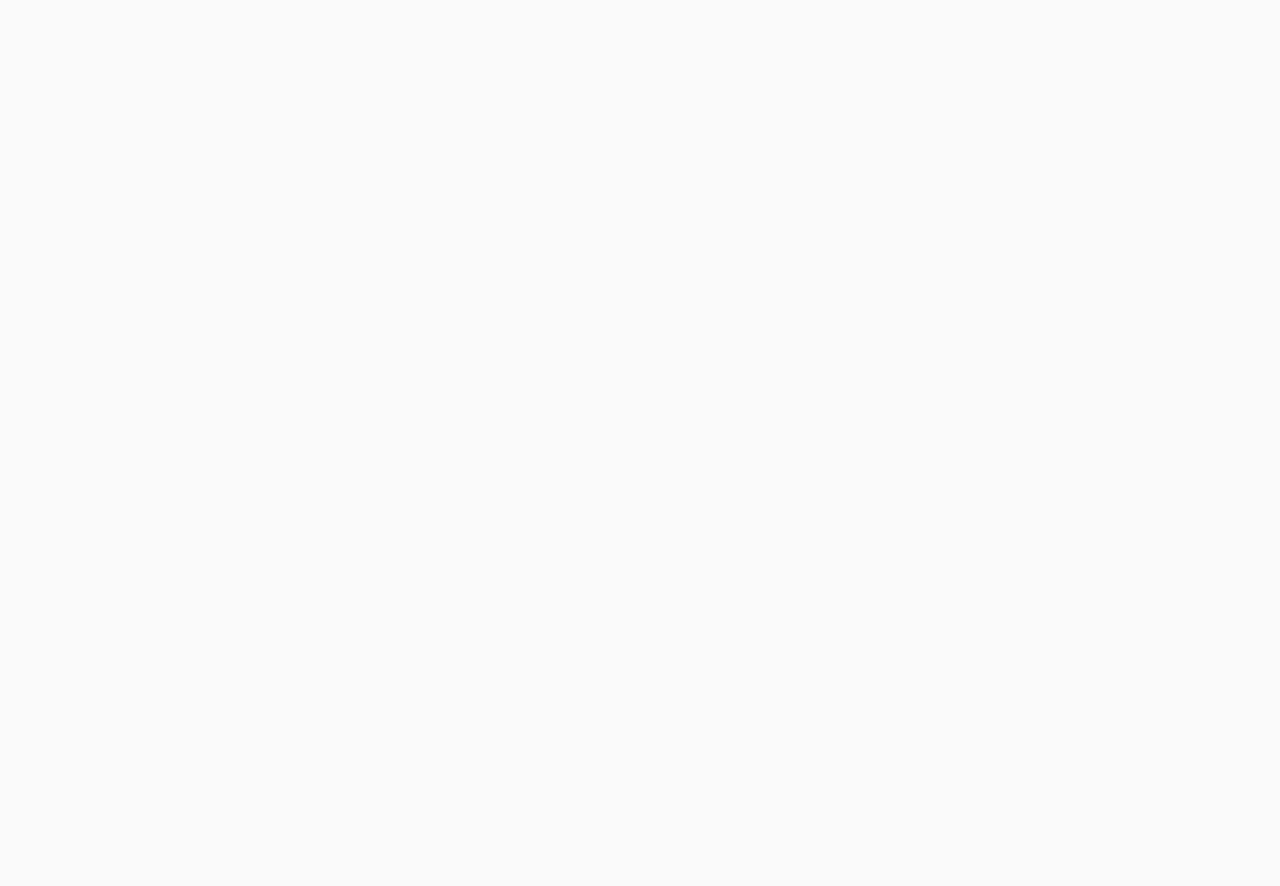
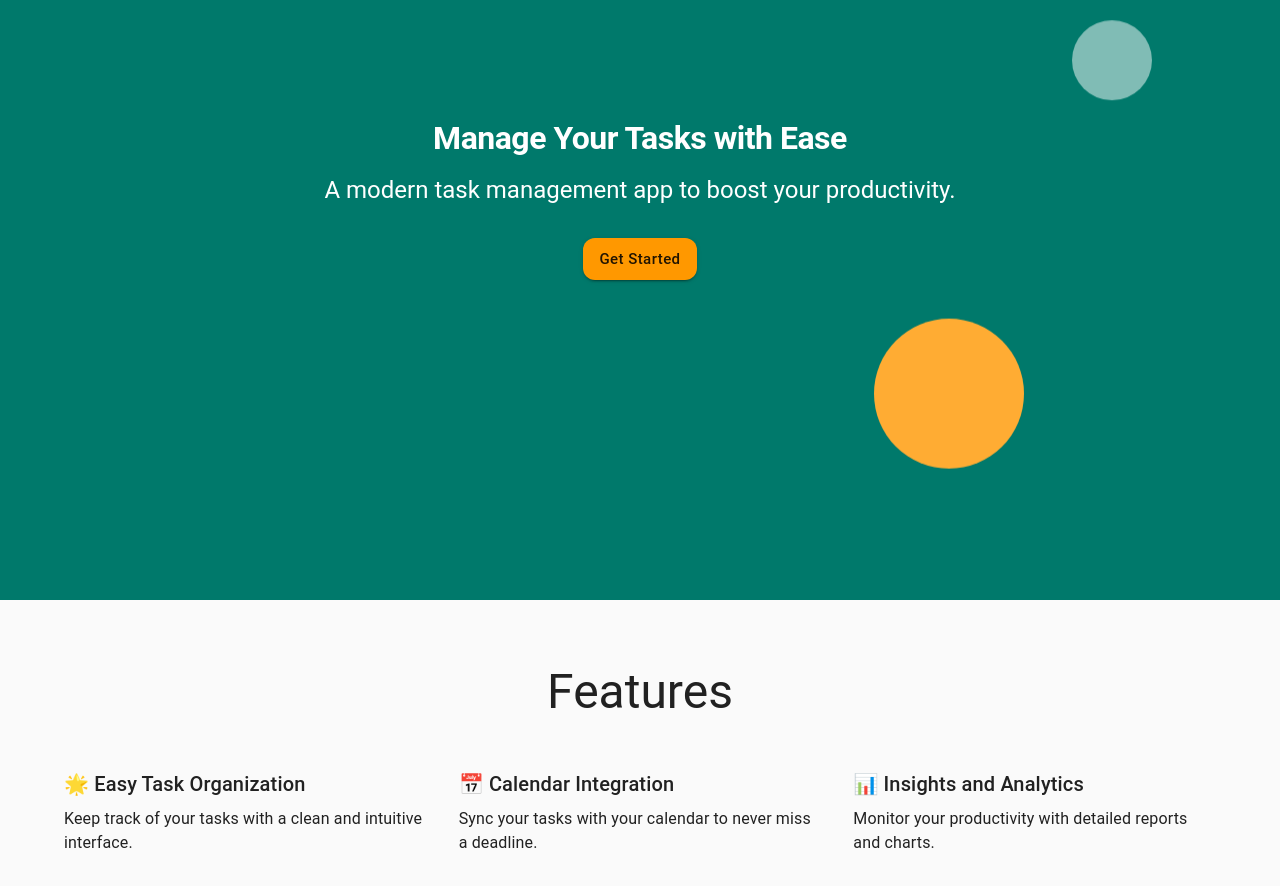
Before and after one commit to vladyslav-holovashchenko-web/task-management-app, a React (Vite) app: page / in a window 1280 px wide. Shown: the part 200-1086 px from the top of the page. Before the commit the page ends 800 px from the top, so only its background shows below. Built offline with nearby package versions, Linux system fonts and the light colour scheme.

Commit message:
add landing page

```diff
--- /dev/null
+++ b/src/components/LandingPage/FeaturesSection.tsx
@@ -0,0 +1,45 @@
+import { Box, Container, Typography } from '@mui/material'
+import Grid from '@mui/material/Grid2'
+import { FC } from 'react'
+
+const features = [
+  {
+    icon: '🌟',
+    title: 'Easy Task Organization',
+    description: 'Keep track of your tasks with a clean and intuitive interface.',
+  },
+  {
+    icon: '📅',
+    title: 'Calendar Integration',
+    description: 'Sync your tasks with your calendar to never miss a deadline.',
+  },
+  {
+    icon: '📊',
+    title: 'Insights and Analytics',
+    description: 'Monitor your productivity with detailed reports and charts.',
+  },
+]
+
+const FeaturesSection: FC = () => {
+  return (
+    <Box sx={{ py: 8, backgroundColor: 'background.default' }}>
+      <Container maxWidth="lg">
+        <Typography variant="h3" sx={{ textAlign: 'center', mb: 6 }}>
+          Features
+        </Typography>
+        <Grid container spacing={4}>
+          {features.map((feature, index) => (
+            <Grid key={index} size={{ xs: 12, md: 4 }}>
+              <Typography variant="h6" gutterBottom>
+                {feature.icon} {feature.title}
+              </Typography>
+              <Typography>{feature.description}</Typography>
+            </Grid>
+          ))}
+        </Grid>
+      </Container>
+    </Box>
+  )
+}
+
+export default FeaturesSection
--- /dev/null
+++ b/src/components/LandingPage/HeroSection.tsx
@@ -0,0 +1,94 @@
+import { FC } from 'react'
+import { Box, Typography, Button } from '@mui/material'
+
+interface Props {
+  title: string
+  subtitle: string
+  buttonText: string
+}
+
+const HeroSection: FC<Props> = ({ title, subtitle, buttonText }) => {
+  return (
+    <Box
+      sx={{
+        position: 'relative',
+        display: 'flex',
+        flexDirection: 'column',
+        alignItems: 'center',
+        justifyContent: 'center',
+        height: '100vh',
+        textAlign: 'center',
+        backgroundColor: 'primary.main',
+        color: 'white',
+        overflow: 'hidden',
+        padding: '2rem',
+      }}
+    >
+      <Box
+        sx={{
+          position: 'absolute',
+          top: '10%',
+          left: '15%',
+          width: '100px',
+          height: '100px',
+          backgroundColor: 'secondary.main',
+          borderRadius: '50%',
+          animation: 'floating 6s ease-in-out infinite',
+        }}
+      />
+      <Box
+        sx={{
+          position: 'absolute',
+          bottom: '15%',
+          right: '20%',
+          width: '150px',
+          height: '150px',
+          backgroundColor: 'secondary.light',
+          borderRadius: '50%',
+          animation: 'floating 8s ease-in-out infinite reverse',
+        }}
+      />
+      <Box
+        sx={{
+          position: 'absolute',
+          top: '30%',
+          right: '10%',
+          width: '80px',
+          height: '80px',
+          backgroundColor: 'white',
+          opacity: 0.5,
+          borderRadius: '50%',
+          animation: 'floating 4s ease-in-out infinite',
+        }}
+      />
+
+      <Typography variant="h1" sx={{ mb: 2 }}>
+        {title}
+      </Typography>
+      <Typography variant="h5" sx={{ mb: 4 }}>
+        {subtitle}
+      </Typography>
+      <Button variant="contained" color="secondary" size="large">
+        {buttonText}
+      </Button>
+
+      <style>
+        {`
+          @keyframes floating {
+            0% {
+              transform: translateY(0);
+            }
+            50% {
+              transform: translateY(-20px);
+            }
+            100% {
+              transform: translateY(0);
+            }
+          }
+        `}
+      </style>
+    </Box>
+  )
+}
+
+export default HeroSection
--- /dev/null
+++ b/src/components/LandingPage/PreviewSection.tsx
@@ -0,0 +1,31 @@
+import { Box, Typography } from '@mui/material'
+import { FC } from 'react'
+import previewImg from '../../assets/preview.png'
+
+const PreviewSection: FC = () => {
+  return (
+    <Box
+      sx={{
+        py: 8,
+        backgroundColor: 'background.paper',
+        textAlign: 'center',
+      }}
+    >
+      <Typography variant="h3" sx={{ mb: 4 }}>
+        See It in Action
+      </Typography>
+      <img
+        src={previewImg}
+        alt="App preview"
+        style={{
+          maxWidth: '100%',
+          height: 'auto',
+          borderRadius: 8,
+          boxShadow: '0 4px 8px rgba(0, 0, 0, 0.1)',
+        }}
+      />
+    </Box>
+  )
+}
+
+export default PreviewSection
--- /dev/null
+++ b/src/components/LandingPage/index.ts
@@ -0,0 +1,5 @@
+import FeaturesSection from './FeaturesSection'
+import HeroSection from './HeroSection'
+import PreviewSection from './PreviewSection'
+
+export { FeaturesSection, HeroSection, PreviewSection }
--- a/src/main.tsx
+++ b/src/main.tsx
@@ -5,15 +5,15 @@
 import { store } from './store'
 
 import './styles/index.css'
-import { Loading } from './components/Loading'
+import { Loading } from './components/ui/Loading'
 import { ThemeProvider } from '@mui/material'
 import theme from './styles/theme'
 
-const Home = lazy(() => import('./pages/Home'))
+const LandingPage = lazy(() => import('./pages/LandingPage'))
 const NotFound = lazy(() => import('./pages/NotFound'))
 
 const routes = [
-  { path: '/', element: <Home /> },
+  { path: '/', element: <LandingPage /> },
   { path: '*', element: <NotFound /> },
 ]
 
--- a/src/pages/Home.tsx
+++ b/src/pages/Home.tsx
@@ -1,5 +1,116 @@
+import { Box, Typography, Button, Container, Grid } from '@mui/material'
 import { FC } from 'react'
 
-const Home: FC = () => <h1>Task Management Application</h1>
+export const LandingPage: FC = () => {
+  return (
+    <Box>
+      {/* Hero Section */}
+      <Box
+        sx={{
+          display: 'flex',
+          flexDirection: 'column',
+          alignItems: 'center',
+          justifyContent: 'center',
+          height: '100vh',
+          textAlign: 'center',
+          backgroundColor: 'primary.main',
+          color: 'white',
+          padding: '2rem',
+        }}
+      >
+        <Typography variant="h1" sx={{ mb: 2 }}>
+          Manage Your Tasks with Ease
+        </Typography>
+        <Typography variant="h5" sx={{ mb: 4 }}>
+          A modern task management app to boost your productivity.
+        </Typography>
+        <Button variant="contained" color="secondary" size="large">
+          Get Started
+        </Button>
+      </Box>
 
-export default Home
+      {/* Features Section */}
+      <Box sx={{ py: 8, backgroundColor: 'background.default' }}>
+        <Container maxWidth="lg">
+          <Typography variant="h3" sx={{ textAlign: 'center', mb: 6 }}>
+            Features
+          </Typography>
+          <Grid container spacing={4}>
+            <Grid item xs={12} md={4}>
+              <Typography variant="h6" gutterBottom>
+                🌟 Easy Task Organization
+              </Typography>
+              <Typography>Keep track of your tasks with a clean and intuitive interface.</Typography>
+            </Grid>
+            <Grid item xs={12} md={4}>
+              <Typography variant="h6" gutterBottom>
+                📅 Calendar Integration
+              </Typography>
+              <Typography>Sync your tasks with your calendar to never miss a deadline.</Typography>
+            </Grid>
+            <Grid item xs={12} md={4}>
+              <Typography variant="h6" gutterBottom>
+                📊 Insights and Analytics
+              </Typography>
+              <Typography>Monitor your productivity with detailed reports and charts.</Typography>
+            </Grid>
+          </Grid>
+        </Container>
+      </Box>
+
+      {/* Preview Section */}
+      <Box
+        sx={{
+          py: 8,
+          backgroundColor: 'background.paper',
+          textAlign: 'center',
+        }}
+      >
+        <Typography variant="h3" sx={{ mb: 4 }}>
+          See It in Action
+        </Typography>
+        <img
+          src="/assets/preview.png"
+          alt="App preview"
+          style={{
+            maxWidth: '100%',
+            height: 'auto',
+            borderRadius: 8,
+            boxShadow: '0 4px 8px rgba(0, 0, 0, 0.1)',
+          }}
+        />
+      </Box>
+
+      {/* Call-to-Action */}
+      <Box
+        sx={{
+          py: 6,
+          backgroundColor: 'primary.light',
+          textAlign: 'center',
+        }}
+      >
+        <Typography variant="h4" sx={{ mb: 3 }}>
+          Ready to Get Started?
+        </Typography>
+        <Button variant="contained" color="primary" size="large" sx={{ mr: 2 }}>
+          Sign Up
+        </Button>
+        <Button variant="outlined" color="secondary" size="large">
+          Learn More
+        </Button>
+      </Box>
+
+      {/* Footer */}
+      <Box
+        sx={{
+          py: 4,
+          backgroundColor: 'text.primary',
+          color: 'white',
+          textAlign: 'center',
+        }}
+      >
+        <Typography variant="body2">© 2024 Task Management App. All rights reserved.</Typography>
+      </Box>
+    </Box>
+  )
+}
--- /dev/null
+++ b/src/pages/LandingPage.tsx
@@ -0,0 +1,49 @@
+import { Box, Button, Typography } from '@mui/material'
+import { FC } from 'react'
+import { HeroSection, FeaturesSection, PreviewSection } from '../components/LandingPage'
+
+const LandingPage: FC = () => {
+  return (
+    <Box>
+      <HeroSection
+        title="Manage Your Tasks with Ease"
+        subtitle="A modern task management app to boost your productivity."
+        buttonText="Get Started"
+      />
+
+      <FeaturesSection />
+      <PreviewSection />
+
+      <Box
+        sx={{
+          py: 6,
+          backgroundColor: 'primary.light',
+          textAlign: 'center',
+        }}
+      >
+        <Typography variant="h4" sx={{ mb: 3 }}>
+          Ready to Get Started?
+        </Typography>
+        <Button variant="contained" color="primary" size="large" sx={{ mr: 2 }}>
+          Sign Up
+        </Button>
+        <Button variant="outlined" color="secondary" size="large">
+          Learn More
+        </Button>
+      </Box>
+
+      <Box
+        sx={{
+          py: 4,
+          backgroundColor: 'text.primary',
+          color: 'white',
+          textAlign: 'center',
+        }}
+      >
+        <Typography variant="body2">© 2024 Task Management App. All rights reserved.</Typography>
+      </Box>
+    </Box>
+  )
+}
+
+export default LandingPage
```
Also changed, not shown: src/assets/preview.png (added), src/components/ui/Loading.tsx (renamed from src/components/Loading.tsx).
